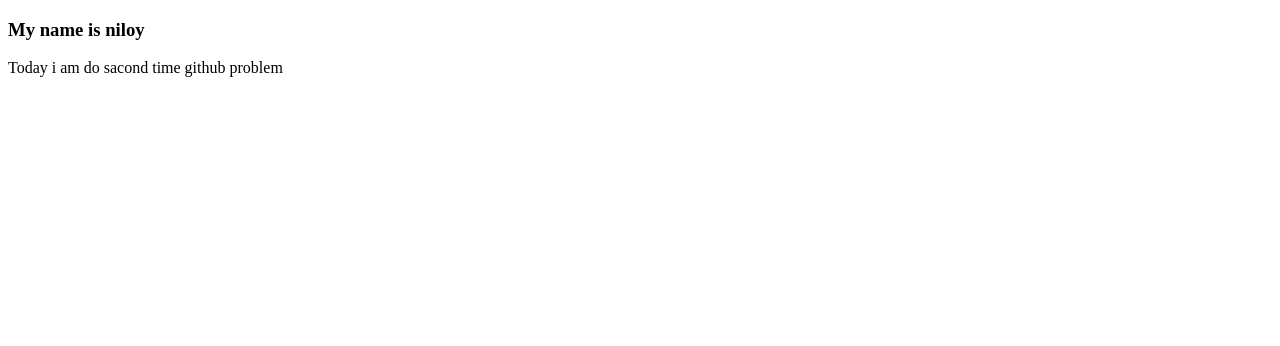
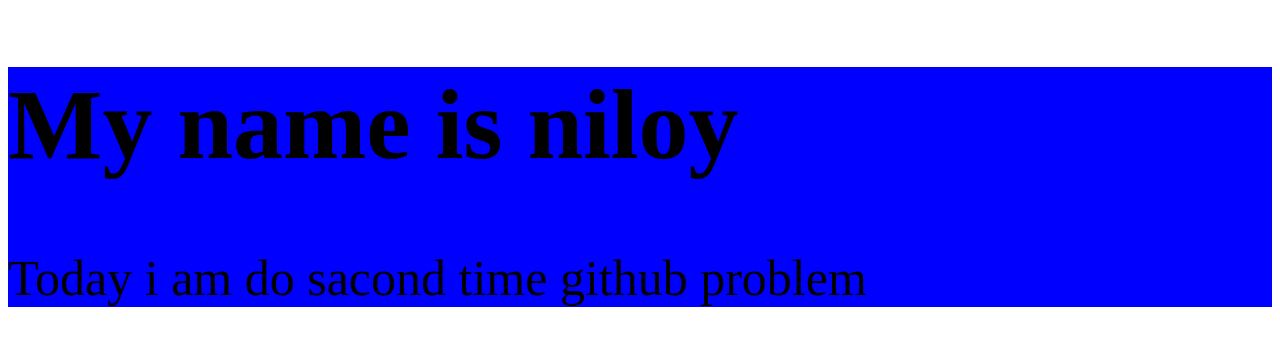
Before and after one commit to srejon868/my-simple-website, a plain HTML site: page simple.html in a window 1280 px wide. Drawn offline with Linux system fonts and the light colour scheme.

Commit message:
added the frist blog

```diff
--- a/simple.html
+++ b/simple.html
@@ -4,10 +4,11 @@
     <meta charset="UTF-8">
     <meta name="viewport" content="width=device-width, initial-scale=1.0">
     <title>This is my simple website</title>
+    <link rel="stylesheet" href="styles/blog.css">
 </head>
 <body>
     <div>
-        <h3>My name is niloy </h3>
+        <h1>My name is niloy </h1>
         <p>Today i am do sacond time github problem</p>
     </div>
 </body>
--- /dev/null
+++ b/styles/blog.css
@@ -0,0 +1,4 @@
+div{
+    background-color: blue;
+    font-size: 50px;
+}
```
